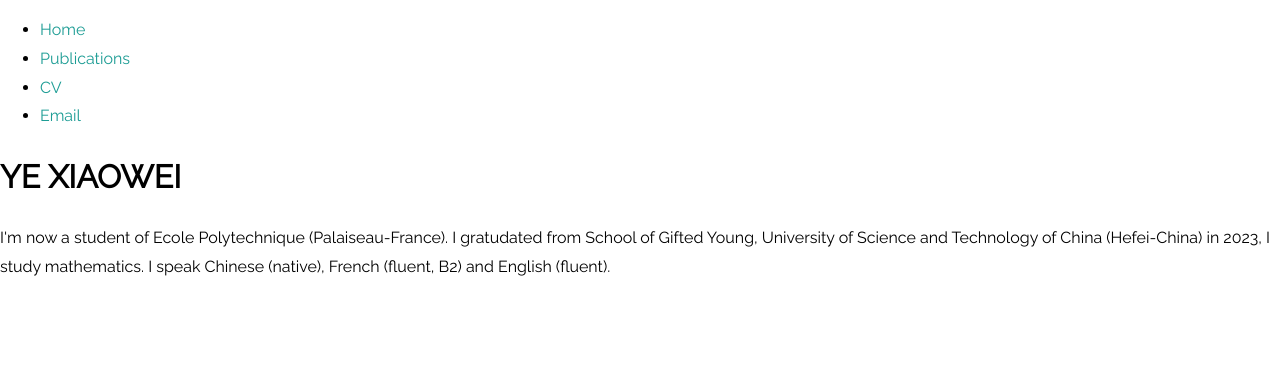
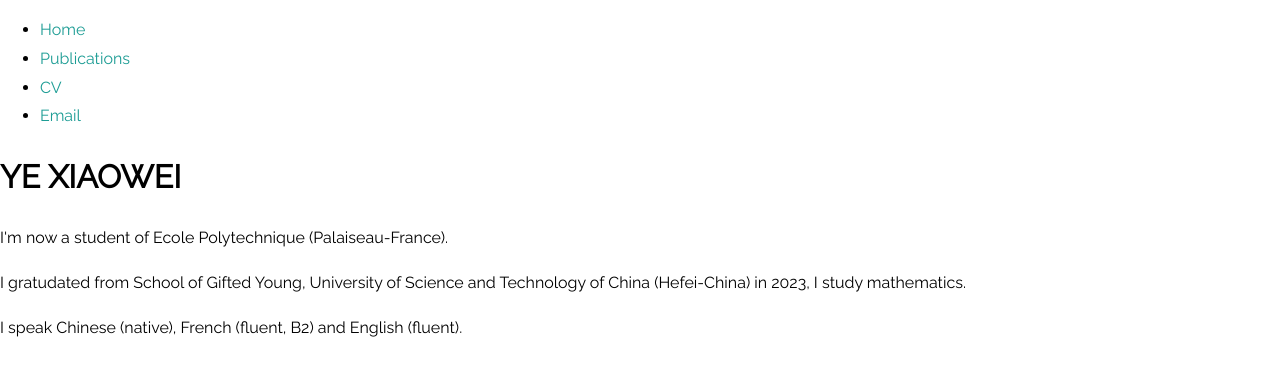
Before and after one commit to XiaoweiYEXavier/XiaoweiYEXavier.github.io, a Jekyll site: the page built from index.html, in a window 1280 px wide. Shown: the top 376 px of the page. Built offline with Jekyll 4.4.1, drawn with Linux system fonts in a browser that asks for light colours.

Commit message:
Update index.html

```diff
--- a/index.html
+++ b/index.html
@@ -4,8 +4,8 @@
 ---
 <div class="blurb">
 	<h1>YE Xiaowei</h1>
-	<p>I'm now a student of Ecole Polytechnique (Palaiseau-France).
-	   I gratudated from School of Gifted Young, University of Science and Technology of China (Hefei-China) in 2023, I study mathematics.
-           I speak Chinese (native), French (fluent, B2) and English (fluent).
-        </a></p>
+	<p>I'm now a student of Ecole Polytechnique (Palaiseau-France). </a></p>
+	<p>I gratudated from School of Gifted Young, University of Science and Technology of China (Hefei-China) in 2023,
+	I study mathematics. </a></p>
+        <p>I speak Chinese (native), French (fluent, B2) and English (fluent). </a></p>
 </div><!-- /.blurb -->
```
